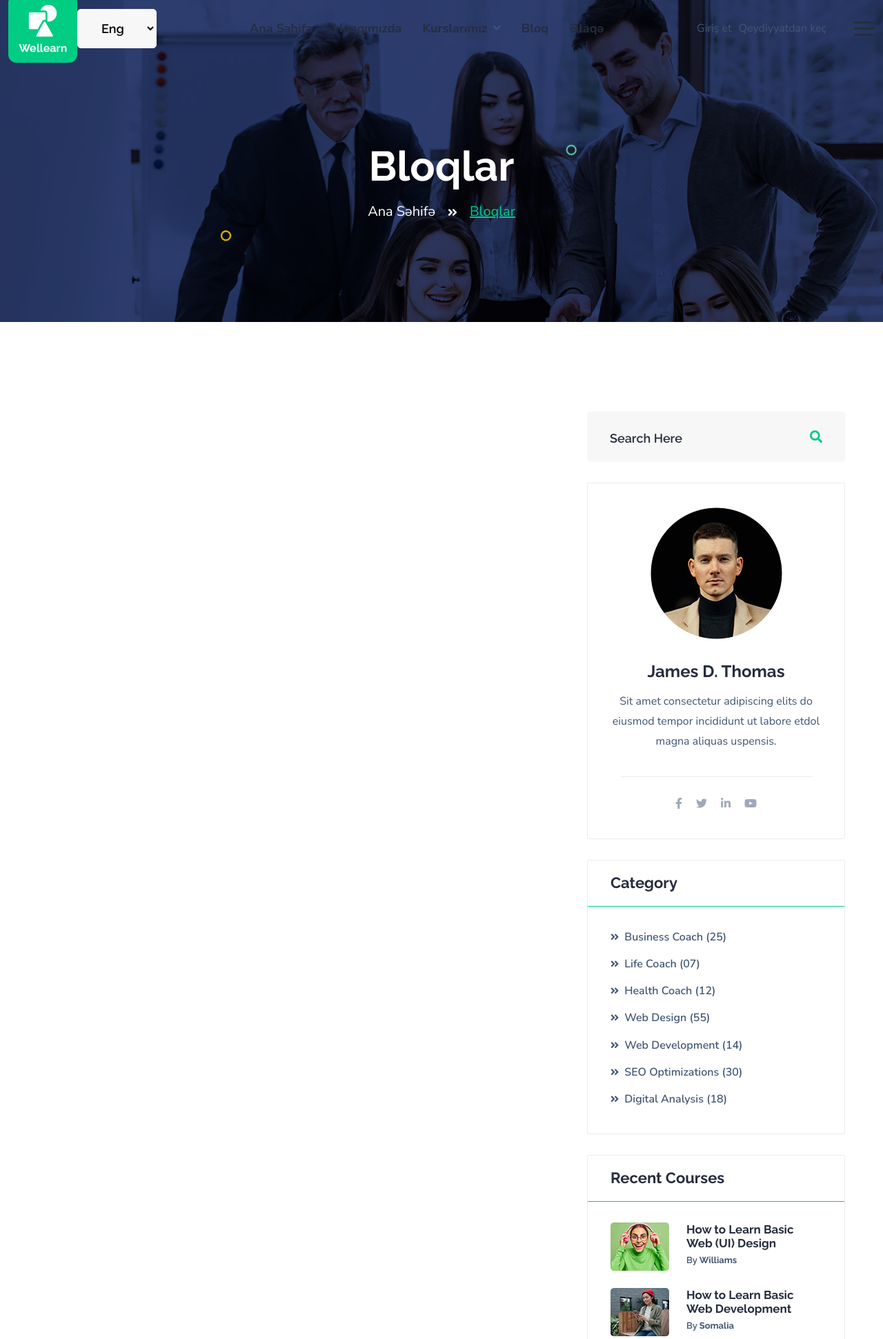
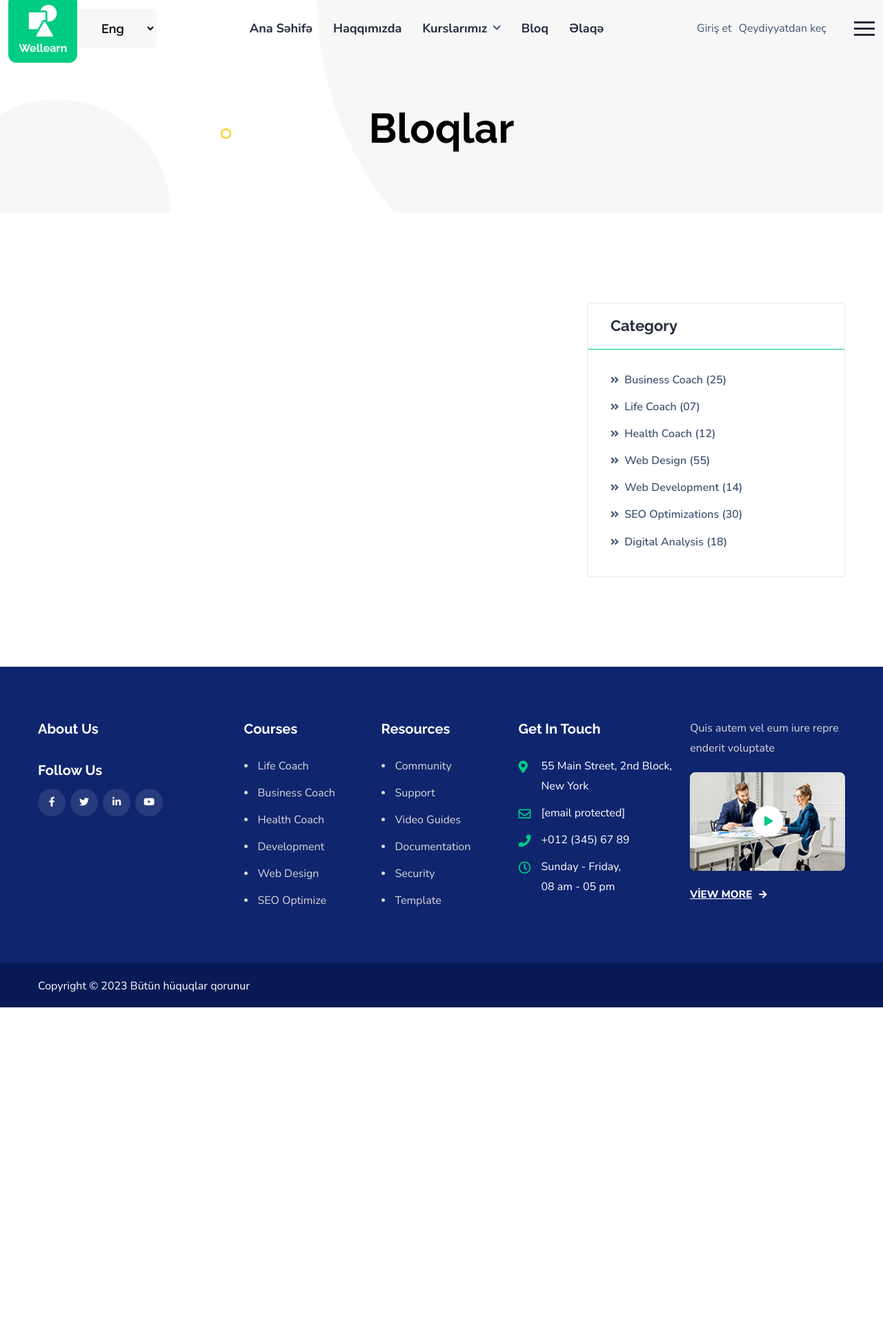
Before and after one commit to garipbakucode/course-project, a Django app: page /bloqlar/ in a window 1280 px wide. Shown: the part 45-1987 px from the top of the page at 69% size. After the commit the page ends 1506 px from the top, so only its background shows below. Run offline with Django 4.2, Linux system fonts and the light colour scheme; data that the repository does not hold is empty; some libraries are stand-ins or nearby versions.

Commit message:
blogs page banner updated

```diff
--- a/course_project/templates/blog/blogs.html
+++ b/course_project/templates/blog/blogs.html
@@ -3,16 +3,10 @@
 
 {% block content %}
         <!-- Page Banner Start -->
-        <section class="page-banner-area rel z-1 text-white text-center" style="background-image: url(assets/images/banner.jpg);">
+        <section class="hero-section rel z-1 pt-150 rpt-135 pb-75 rpb-100 text-white text-center">
             <div class="container">
-                <div class="banner-inner rpt-10">
-                    <h2 class="page-title wow fadeInUp delay-0-2s">Bloqlar</h2>
-                    <nav aria-label="breadcrumb">
-                        <ol class="breadcrumb wow fadeInUp delay-0-4s">
-                            <li class="breadcrumb-item"><a href="{% url 'index' %}">Ana Səhifə</a></li>
-                            <li class="breadcrumb-item active">Bloqlar</li>
-                        </ol>
-                    </nav>
+                <div class="banner-inner rpt-10 text-black">
+                    <h2 style="color: black" class="page-title wow fadeInUp delay-0-2s">Bloqlar</h2>
                 </div>
             </div>
             <img class="circle-one" src="{% static 'assets/images/shapes/circle-one.png' %}" alt="Circle">
@@ -94,25 +88,6 @@
                     </div>
                     <div class="col-lg-4">
                         <div class="blog-sidebar rmt-75">
-                            <div class="widget widget-search wow fadeInUp delay-0-2s">
-                                <form action="#">
-                                    <input type="text" placeholder="Search Here" required>
-                                    <button type="submit" class="searchbutton fa fa-search"></button>
-                                </form>
-                            </div>
-                            <div class="widget widget-about wow fadeInUp delay-0-4s">
-                                <div class="image">
-                                    <img src="assets/images/widgets/about.jpg" alt="Author">
-                                </div>
-                                <h4>James D. Thomas</h4>
-                                <p>Sit amet consectetur adipiscing elits do eiusmod tempor incididunt ut labore etdol magna aliquas uspensis. </p>
-                                <div class="social-style-two">
-                                    <a href="contact.html"><i class="fab fa-facebook-f"></i></a>
-                                    <a href="contact.html"><i class="fab fa-twitter"></i></a>
-                                    <a href="contact.html"><i class="fab fa-linkedin-in"></i></a>
-                                    <a href="contact.html"><i class="fab fa-youtube"></i></a>
-                                </div>
-                            </div>
                             <div class="widget widget-menu wow fadeInUp delay-0-2s">
                                 <h4 class="widget-title">Category</h4>
                                 <ul>
@@ -125,60 +100,6 @@
                                     <li><a href="blog.html">Digital Analysis </a> <span>(18)</span></li>
                                 </ul>
                             </div>
-                            <div class="widget widget-recent-courses wow fadeInUp delay-0-2s">
-                                <h4 class="widget-title">Recent Courses</h4>
-                                <ul>
-                                    <li>
-                                        <div class="image">
-                                            <img src="assets/images/widgets/course1.jpg" alt="Course">
-                                        </div>
-                                        <div class="content">
-                                            <h6><a href="course-details.html">How to Learn Basic Web (UI) Design</a></h6>
-                                            <span>By <a href="course-list.html">Williams</a></span>
-                                        </div>
-                                    </li>
-                                    <li>
-                                        <div class="image">
-                                            <img src="assets/images/widgets/course2.jpg" alt="Course">
-                                        </div>
-                                        <div class="content">
-                                            <h6><a href="course-details.html">How to Learn Basic Web Development</a></h6>
-                                            <span>By <a href="course-list.html">Somalia</a></span>
-                                        </div>
-                                    </li>
-                                    <li>
-                                        <div class="image">
-                                            <img src="assets/images/widgets/course3.jpg" alt="Course">
-                                        </div>
-                                        <div class="content">
-                                            <h6><a href="course-details.html">How to Learn Basic (SEO) Marketing </a></h6>
-                                            <span>By <a href="course-list.html">Blanchard</a></span>
-                                        </div>
-                                    </li>
-                                    <li>
-                                        <div class="image">
-                                            <img src="assets/images/widgets/course4.jpg" alt="Course">
-                                        </div>
-                                        <div class="content">
-                                            <h6><a href="course-details.html">Business Strategy Managements</a></h6>
-                                            <span>By <a href="course-list.html">Johnson</a></span>
-                                        </div>
-                                    </li>
-                                </ul>
-                            </div>
-                            <div class="widget widget-tag-cloud wow fadeInUp delay-0-2s">
-                                <h4 class="widget-title">Popular Tags</h4>
-                                <div class="tag-coulds">
-                                    <a href="blog.html">Course</a>
-                                    <a href="blog.html">Design</a>
-                                    <a href="blog.html">Marketing</a>
-                                    <a href="blog.html">Life Course</a>
-                                    <a href="blog.html">Health Course</a>
-                                    <a href="blog.html">SEO</a>
-                                    <a href="blog.html">Business</a>
-                                    <a href="blog.html">Graphics</a>
-                                </div>
-                            </div>
                         </div>
                     </div>
                 </div>
```
